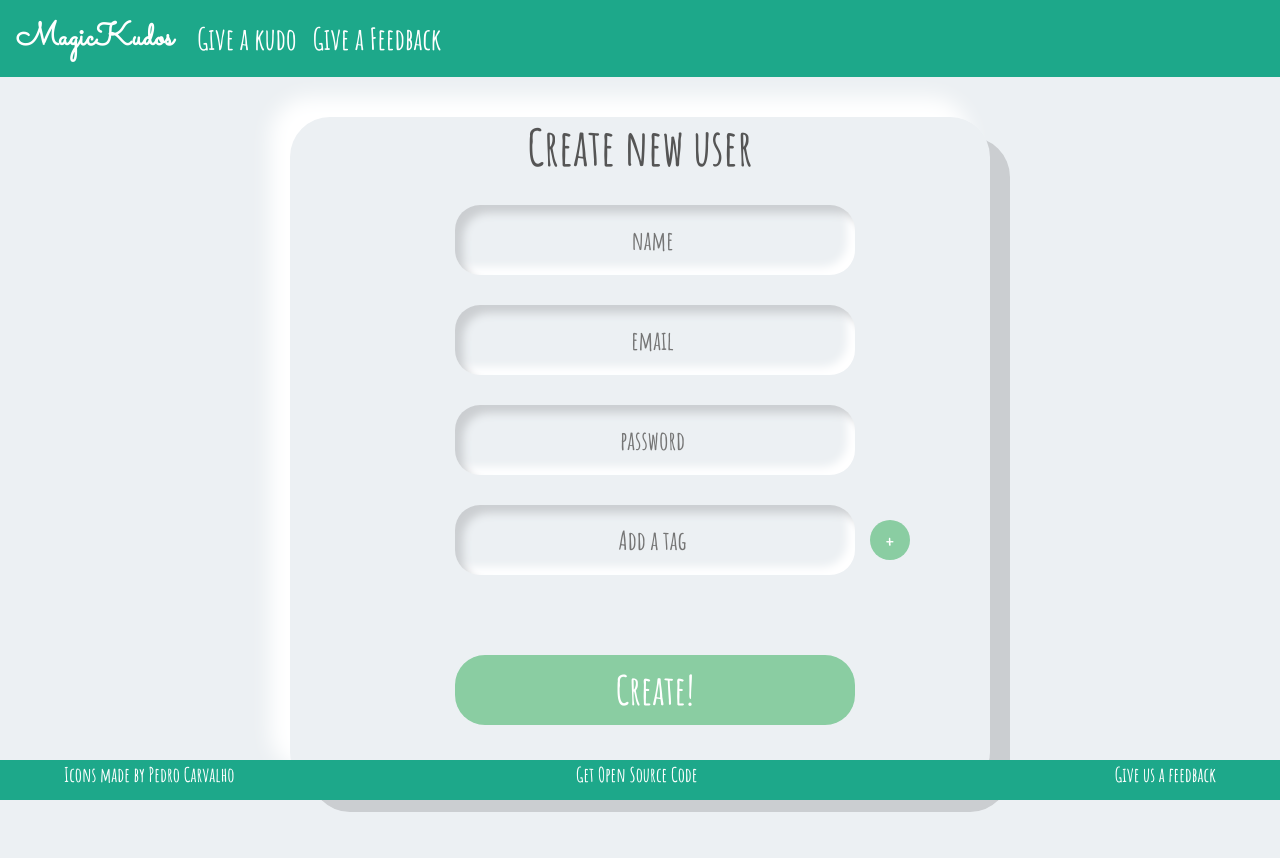
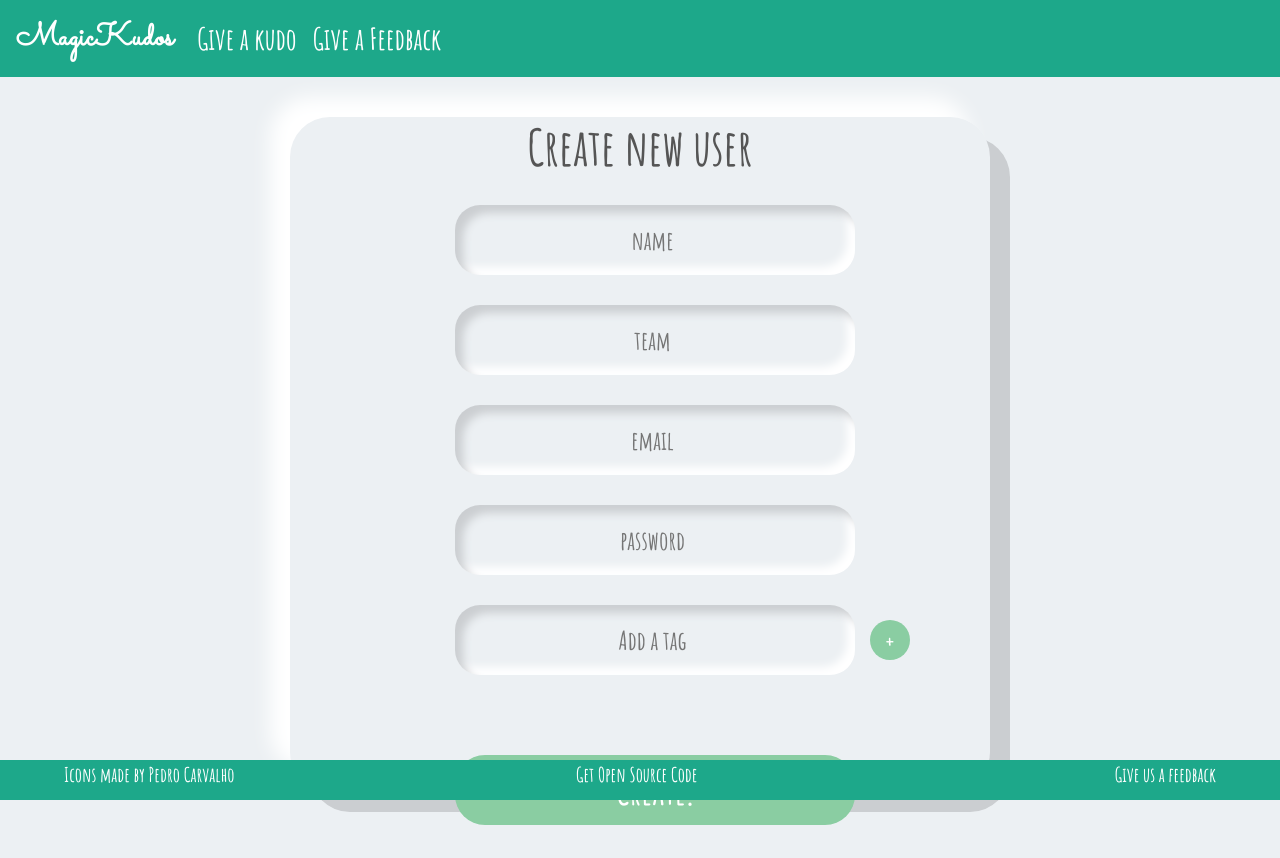
Before and after one commit to victorhugonasc/react_magickudos, a React (Create React App) app: page /createUsers in a window 1280 px wide. Before the commit the page ends 832 px from the top, so only its background shows below. Built offline with nearby package versions, Linux system fonts and the light colour scheme.

Commit message:
Enhancing code identation

```diff
--- a/src/View/User/CreateUser/UserForm.jsx
+++ b/src/View/User/CreateUser/UserForm.jsx
@@ -59,6 +59,16 @@ class UserForm extends Component{
             user: {
                 ...prevState.user,
                 name: value,
+            }
+        }));
+    };
+
+    updateTeam = (value) => {
+
+        this.setState((prevState) => ({
+            user: {
+                ...prevState.user,
+                team: value,
             }
         }));
     };
@@ -189,6 +199,7 @@ class UserForm extends Component{
                         <h5 className="form-welcome-msg">{this.state.welcomeMsg}</h5>
                         <div className="fields">
                             <input id="inputName" placeholder="name" type="text" value={this.state.user.name} required onChange={event => this.updateName(event.target.value)}/>
+                            <input id="inputName" placeholder="team" type="text" value={this.state.user.team} required onChange={event => this.updateTeam(event.target.value)}/>
                             <input id="inputEmail" placeholder="email" type="text" value={this.state.user.email} required onChange={event => this.updateEmail(event.target.value)}/>
                             <input id="inputPassword" placeholder="password" type="password" value={this.state.user.password} required onChange={event => this.updatePassword(event.target.value)}/>
                             <div className="divTag">
```
Also changed, not shown: package.json (+7 -7 lines), src/View/Kudo/CreateKudo/KudoForm.jsx (+4 -20 lines), 1 other file (tests, documents, lock files or other folders).
